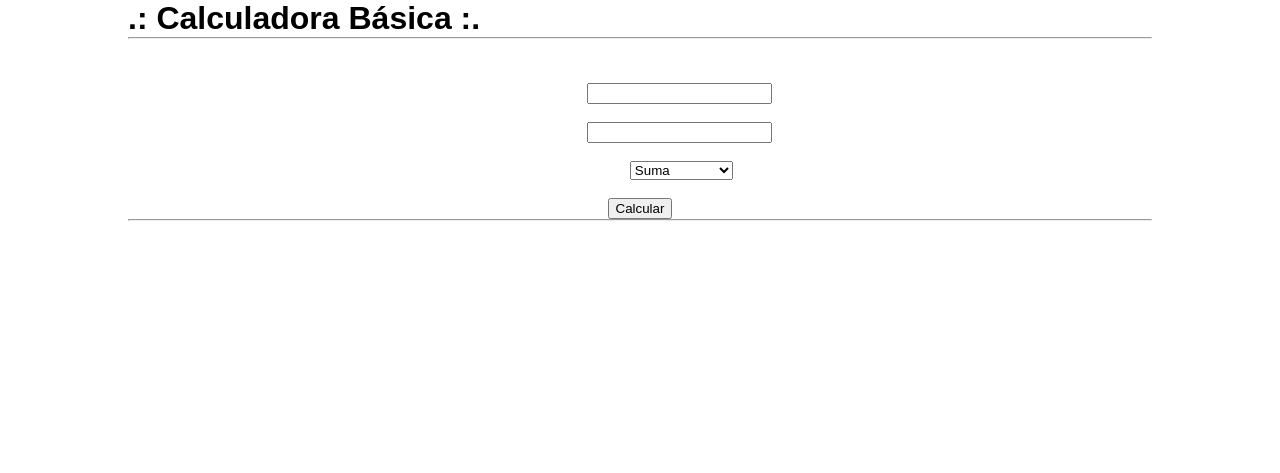
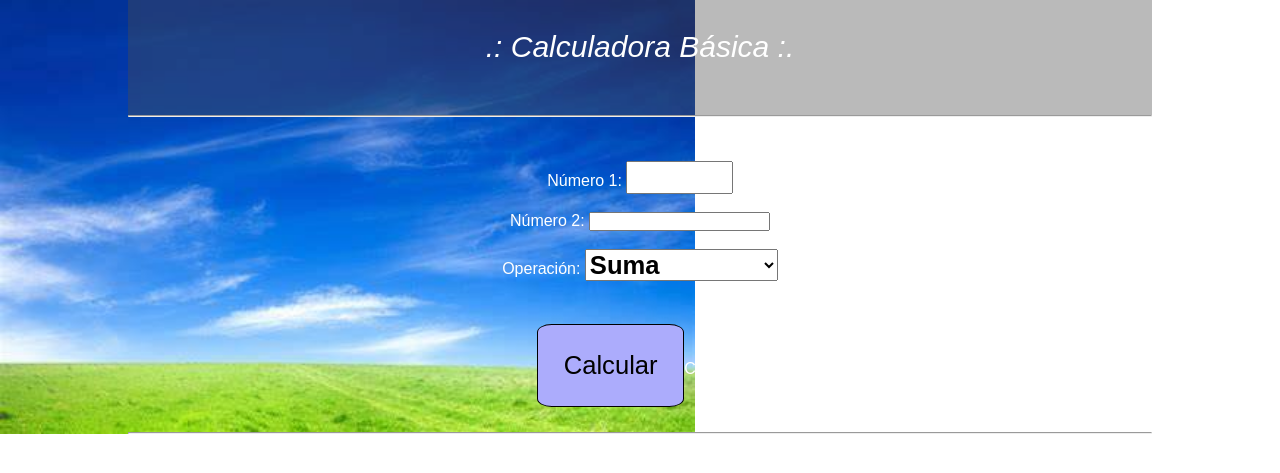
Before and after one commit to Pepe543235/A-_WEB_2024, a PHP site: page / in a window 1280 px wide. Shown: the top 473 px of the page. Run offline with PHP 8.4, Linux system fonts and the light colour scheme.

Commit message:
2DO Commit Proyectos

```diff
--- a/P2/proyectos/calculosJS/calculadora.js
+++ b/P2/proyectos/calculosJS/calculadora.js
@@ -1,5 +1,4 @@
 function operaciones(){
-    let n1, n2, tipoope, ope,
     let n1=parseInt(document.getElementById("n1").value);
     let n2=parseInt(document.getElementById("n2").value);
     let tipoop=parseInt(document.getElementById("tipo").value);
@@ -16,8 +15,9 @@ function operaciones(){
         }
 
         let respuesta=document-getElementById("resultado")
-        respuesta.innerHTML= `<h3>${n1} ${tipoop} ${n2} = ${op}</h3>`
+        respuesta.innerHTML= `<h2>${n1} ${tipoop} ${n2} = ${op}</h2>`
     }else{
+        respuesta.innerHTML= `<h2>ingresa solo numeros por favor</h2>`
         alert("ingresa solo numeros por favor")
     }
 
--- a/P2/proyectos/calculosJS/estilos.css
+++ b/P2/proyectos/calculosJS/estilos.css
@@ -1,10 +1,13 @@
 *{
-    margin: 0px;
+    margin: 0;
+    padding: 0;
 }
 
 body{
     font-family: Arial, Helvetica, sans-serif;
-    background-image: url();
+    background-image: url(OIP.jpg);
+    background-size: contain;
+    background-repeat: no-repeat;
 }
 
 #principal{
@@ -21,6 +24,7 @@ h2{
     font-size: 30px;
     font-weight: normal;
     font-style: italic;
+    background-color: rgba(77, 75, 75, 0.386);
 }
 
 form{
@@ -28,3 +32,41 @@ form{
     color: white;
     text-align: center;
 }
+
+h3{
+    color: white;
+}
+
+.caja1{
+    font-size: 2vw;
+    font-weight: bolder;
+    color: black;
+    width: 10%;
+}
+
+#tipo{
+    width: auto;
+}
+
+#boton{
+    margin-top: 2vw;
+    margin-bottom: 2vw;
+    padding: 2vw;
+    font-size: 2vw;
+    background-color: rgb(172, 172, 252);
+    border-radius: 10%;
+    border: 1px solid black;
+    color: black;
+}
+
+#boton:hover{
+    background-color: rgb(0, 0, 40);
+    color: white;
+    border: 1px solid black;
+}
+
+#boton:active{
+    background-color: cyan;
+    border: 1px solid cyan;
+    color: black;
+}
--- a/P2/proyectos/calculosJS/index.html
+++ b/P2/proyectos/calculosJS/index.html
@@ -9,25 +9,25 @@
 </head>
 <body>
     <div id="principal">
-    <h1> .: Calculadora Básica :.</h1>
+    <h2> .: Calculadora Básica :.</h2>
     <hr>
     <form>
         <br>
         <label for="numero1">Número 1:</label>
-        <input type="number" id="n1" ><br><br>
+        <input type="number" id="n1" class="caja1" ><br><br>
 
         <label for="numero2">Número 2:</label>
-        <input type="number" id="n2" ><br><br>
+        <input type="number" id="n2" class="caja2"><br><br>
 
         <label for="operacion">Operación:</label>
-        <select id="tipo" name="tipo">
+        <select id="tipo" name="tipo" class="caja1">
             <option value="suma">Suma</option>
             <option value="resta">Resta</option>
             <option value="multiplicacion">Multiplicación</option>
             <option value="division">División</option>
         </select><br><br>
 
-        <button type="button" value="Calcular" onclick="operaciones()">Calcular</button>
+        <input type="button" value="Calcular" onclick="operaciones()" id="boton">Calcular</input>
         <br>
         <hr>
     </form>
```
Also changed, not shown: P2/proyectos/calculosJS/OIP.jpg (added), P2/proyectos/menu_horizontal_css/css/estilos.css (renamed from menu_horizontal_css/css/estilos.css), P2/proyectos/menu_horizontal_css/css/estilosmenu.css (renamed from menu_horizontal_css/css/estilosmenu.css), P2/proyectos/menu_horizontal_css/img/aplicacionesweb.jpeg (renamed from menu_horizontal_css/img/aplicacionesweb.jpeg), P2/proyectos/menu_horizontal_css/img/estructura_web.png (renamed from menu_horizontal_css/img/estructura_web.png), P2/proyectos/menu_horizontal_css/img/flecha.png (renamed from menu_horizontal_css/img/flecha.png), P2/proyectos/menu_horizontal_css/img/formulario_web.png (renamed from menu_horizontal_css/img/formulario_web.png), P2/proyectos/menu_horizontal_css/img/icono_menu.png (renamed from menu_horizontal_css/img/icono_menu.png), P2/proyectos/menu_horizontal_css/img/usabilidad_web.jpeg (renamed from menu_horizontal_css/img/usabilidad_web.jpeg), P2/proyectos/menu_horizontal_css/img/web_responsiva.jpeg (renamed from menu_horizontal_css/img/web_responsiva.jpeg), P2/proyectos/menu_horizontal_css/index.html (renamed from menu_horizontal_css/index.html), 2 other files.
